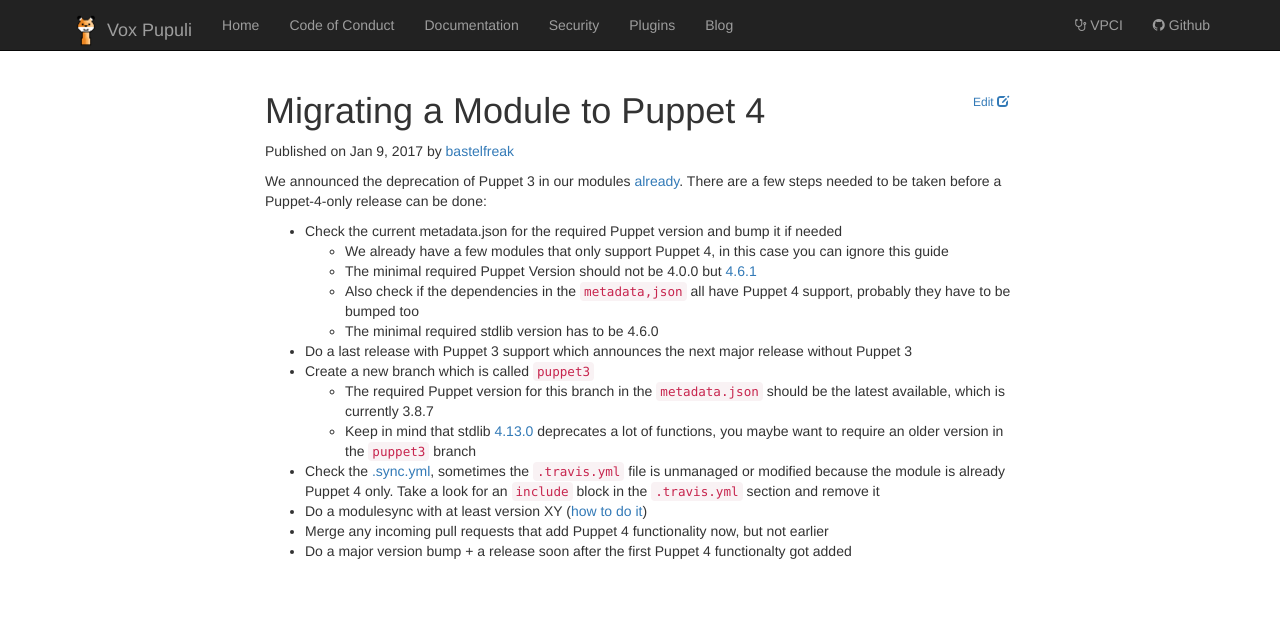
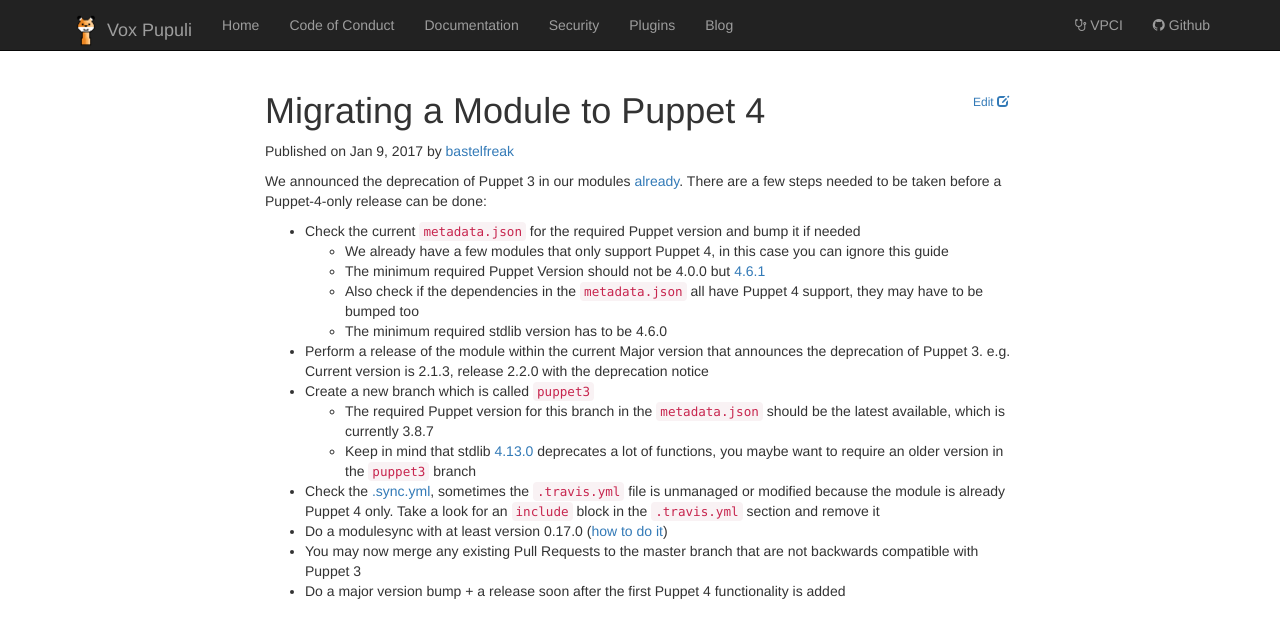
Before and after one commit to voxpupuli/voxpupuli.github.io, a Jekyll site: the page built from _posts/2017-01-09-migrating-to-puppet4.md, in a window 1280 px wide. Shown: the top 638 px of the page. Built offline with Jekyll 4.4.1, drawn with Linux system fonts in a browser that asks for light colours; nearby versions of some CDN libraries.

Commit message:
minor language fixes

```diff
--- a/_posts/2017-01-09-migrating-to-puppet4.md
+++ b/_posts/2017-01-09-migrating-to-puppet4.md
@@ -11,16 +11,16 @@
 [already](https://voxpupuli.org/blog/2016/12/22/putting-down-puppet-3/). There
 are a few steps needed to be taken before a Puppet-4-only release can be done:
 
-* Check the current metadata.json for the required Puppet version and bump it if needed
+* Check the current `metadata.json` for the required Puppet version and bump it if needed
   * We already have a few modules that only support Puppet 4, in this case you can ignore this guide
-  * The minimal required Puppet Version should not be 4.0.0 but [4.6.1](https://github.com/voxpupuli/community-triage/blob/master/modules/notes/2017-01-05.md#discussion)
-  * Also check if the dependencies in the `metadata,json` all have Puppet 4 support, probably they have to be bumped too
-  * The minimal required stdlib version has to be 4.6.0
-* Do a last release with Puppet 3 support which announces the next major release without Puppet 3
+  * The minimum required Puppet Version should not be 4.0.0 but [4.6.1](https://github.com/voxpupuli/community-triage/blob/master/modules/notes/2017-01-05.md#discussion)
+  * Also check if the dependencies in the `metadata.json` all have Puppet 4 support, they may have to be bumped too
+  * The minimum required stdlib version has to be 4.6.0
+* Perform a release of the module within the current Major version that announces the deprecation of Puppet 3. e.g. Current version is 2.1.3, release 2.2.0 with the deprecation notice
 * Create a new branch which is called `puppet3`
   * The required Puppet version for this branch in the `metadata.json` should be the latest available, which is currently 3.8.7
   * Keep in mind that stdlib [4.13.0](https://forge.puppet.com/puppetlabs/stdlib/changelog#supported-release-4130) deprecates a lot of functions, you maybe want to require an older version in the `puppet3` branch
 * Check the [.sync.yml](https://github.com/voxpupuli/puppet-tea/blob/e49d6d1ce8ba71c2123edf9fae45cde19e603ec3/.sync.yml#L3-L17), sometimes the `.travis.yml` file is unmanaged or modified because the module is already Puppet 4 only. Take a look for an `include` block in the `.travis.yml` section and remove it
-* Do a modulesync with at least version XY ([how to do it](https://github.com/voxpupuli/modulesync_config#how-to-use-it))
-* Merge any incoming pull requests that add Puppet 4 functionality now, but not earlier
-* Do a major version bump + a release soon after the first Puppet 4 functionalty got added
+* Do a modulesync with at least version 0.17.0 ([how to do it](https://github.com/voxpupuli/modulesync_config#how-to-use-it))
+* You may now merge any existing Pull Requests to the master branch that are not backwards compatible with Puppet 3
+* Do a major version bump + a release soon after the first Puppet 4 functionality is added
```
